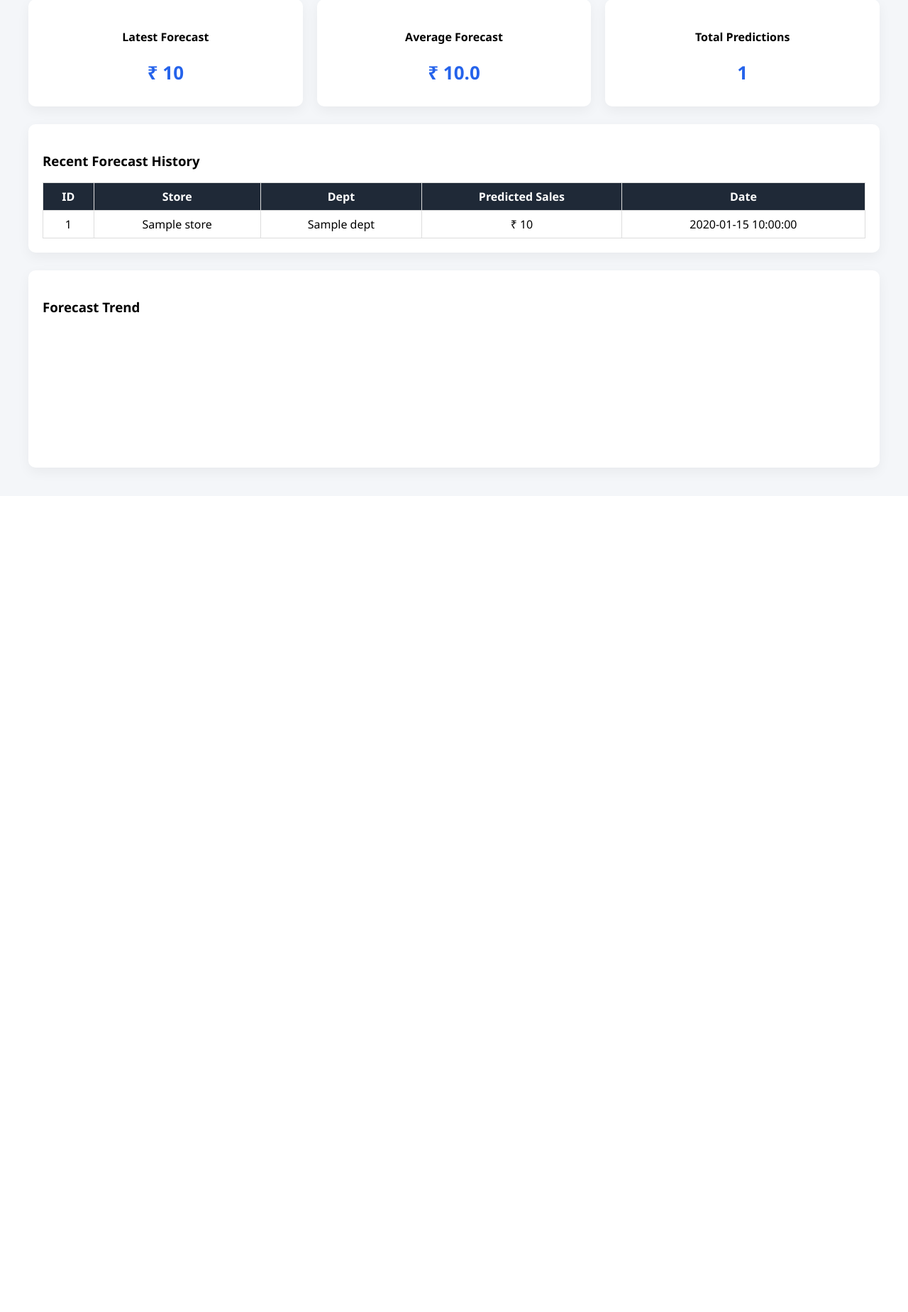
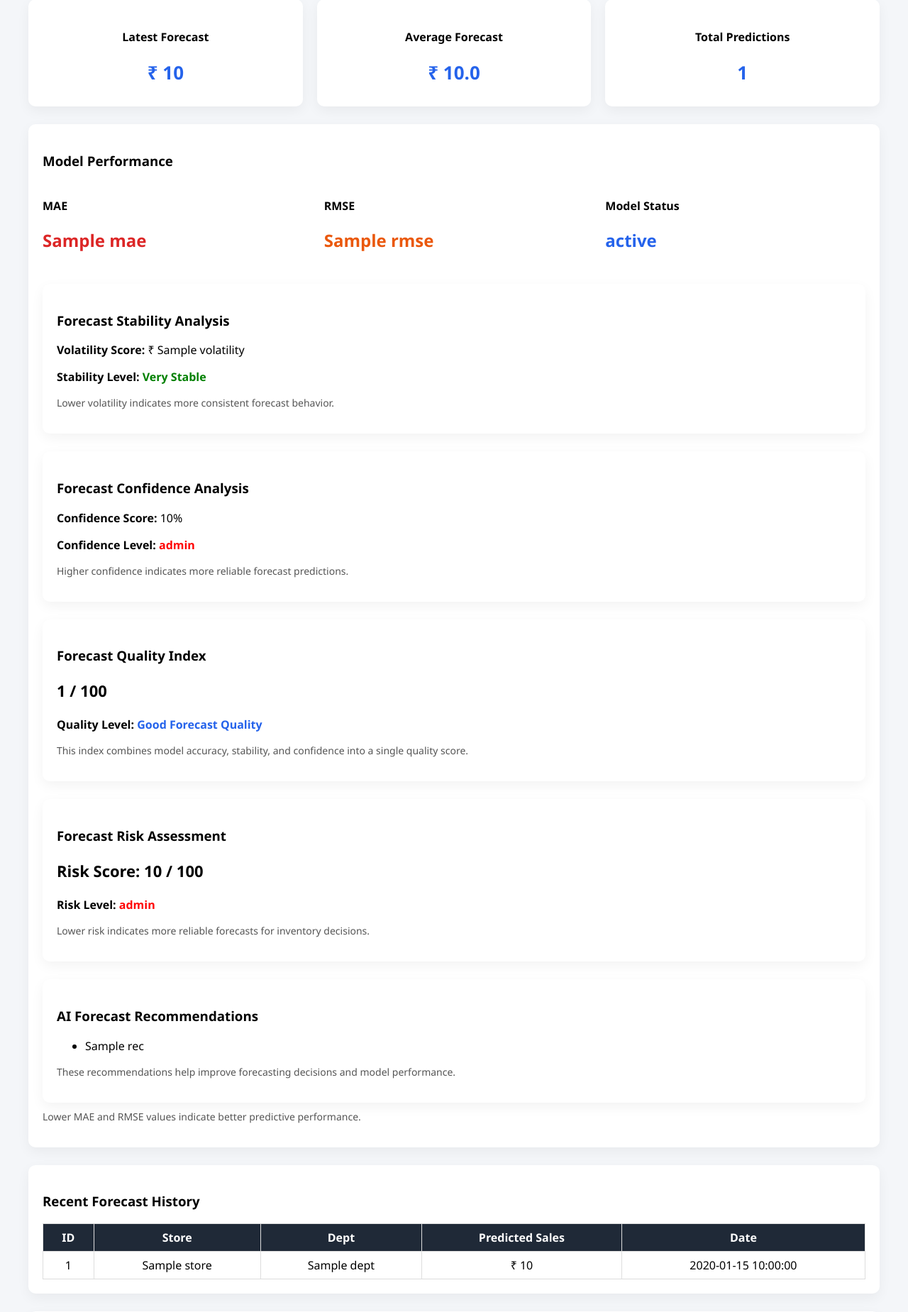
Before and after one commit to prashansha-31/ai-demand-inventory, a Flask app: template templates/forecast.html in a window 1280 px wide. Shown: the part 387-2236 px from the top of the page at 71% size. Before the commit the page ends 1061 px from the top, so only its background shows below. Run offline with Flask 3, Linux system fonts and the light colour scheme; the template is opened without the code that fills it: most values are stand-ins (such as "Sample title", 1, 10 or a date in 2020); a map, chart or similar area stays blank; parts of the project's set-up code (start-up, migrations or seed data) failed here and were passed over.

Commit message:
add advanced forecast analytics dashboard with quality, risk, and AI recommendations

```diff
--- a/app.py
+++ b/app.py
@@ -1,248 +1,266 @@
 from flask import Flask, render_template, request
 import sqlite3
-import pandas as pd
-import pickle
-import datetime
-import json
-import math
+import numpy as np
+from datetime import datetime
 
 app = Flask(__name__)
 
-# =========================
-# LOAD ML MODEL
-# =========================
-with open("models/demand_model.pkl", "rb") as f:
-    model = pickle.load(f)
+# -------------------------------
+# CREATE DATABASE TABLE
+# -------------------------------
 
-
-# =========================
-# DATABASE CONNECTION
-# =========================
-def get_db_connection():
-    conn = sqlite3.connect("inventory.db")
-    conn.row_factory = sqlite3.Row
-    return conn
-
-
-# =========================
-# DATABASE INITIALIZATION
-# =========================
 def init_db():
-    conn = get_db_connection()
+    conn = sqlite3.connect("forecast.db")
     cursor = conn.cursor()
 
-    # Sales table
     cursor.execute("""
-        CREATE TABLE IF NOT EXISTS sales (
-            id INTEGER PRIMARY KEY AUTOINCREMENT,
-            store INTEGER,
-            dept INTEGER,
-            date TEXT,
-            weekly_sales REAL,
-            is_holiday INTEGER
-        )
-    """)
-
-    # Forecast table
-    cursor.execute("""
-        CREATE TABLE IF NOT EXISTS forecasts (
-            id INTEGER PRIMARY KEY AUTOINCREMENT,
-            store INTEGER,
-            dept INTEGER,
-            predicted_sales REAL,
-            prediction_date TEXT
-        )
-    """)
-
-    # Inventory policy table
-    cursor.execute("""
-        CREATE TABLE IF NOT EXISTS inventory_policy (
-            id INTEGER PRIMARY KEY AUTOINCREMENT,
-            store INTEGER,
-            dept INTEGER,
-            predicted_sales REAL,
-            eoq REAL,
-            safety_stock REAL,
-            reorder_point REAL,
-            created_at TEXT
-        )
+    CREATE TABLE IF NOT EXISTS prediction_history (
+        id INTEGER PRIMARY KEY AUTOINCREMENT,
+        store INTEGER,
+        dept INTEGER,
+        predicted_sales REAL,
+        prediction_date TEXT
+    )
     """)
 
     conn.commit()
     conn.close()
 
 
-# =========================
-# HOME
-# =========================
-@app.route("/")
-def home():
-    return render_template("index.html")
+# run when app starts
+init_db()
+
+DATABASE = "forecast.db"
 
 
-# =========================
-# DASHBOARD
-# =========================
-@app.route("/dashboard")
-def dashboard():
-    store = request.args.get("store")
-    dept = request.args.get("dept")
+# -------------------------------
+# DATABASE CONNECTION
+# -------------------------------
+
+def get_db_connection():
+    conn = sqlite3.connect(DATABASE)
+    conn.row_factory = sqlite3.Row
+    return conn
+
+
+# -------------------------------
+# SIMPLE PREDICTION FUNCTION
+# (Replace with ML model later)
+# -------------------------------
+
+def predict_sales(store, dept):
+    base = 12000
+    prediction = base + (store * 120) + (dept * 80)
+    return round(prediction, 2)
+
+
+# -------------------------------
+# FORECAST ROUTE
+# -------------------------------
+
+@app.route("/", methods=["GET", "POST"])
+def forecast():
 
     conn = get_db_connection()
-    cursor = conn.cursor()
 
-    query = "SELECT store, dept, date, weekly_sales FROM sales"
-    conditions = []
-    params = []
+    prediction = None
+    selected_store = None
+    selected_dept = None
 
-    if store:
-        conditions.append("store = ?")
-        params.append(store)
+    if request.method == "POST":
 
-    if dept:
-        conditions.append("dept = ?")
-        params.append(dept)
+        store = int(request.form["store"])
+        dept = int(request.form["dept"])
 
-    if conditions:
-        query += " WHERE " + " AND ".join(conditions)
+        selected_store = store
+        selected_dept = dept
 
-    query += " LIMIT 20"
+        prediction = predict_sales(store, dept)
 
-    cursor.execute(query, params)
-    rows = cursor.fetchall()
+        conn.execute(
+            """
+            INSERT INTO prediction_history (store, dept, predicted_sales, prediction_date)
+            VALUES (?, ?, ?, ?)
+            """,
+            (store, dept, prediction, datetime.now())
+        )
 
-    cursor.execute("SELECT SUM(weekly_sales), AVG(weekly_sales) FROM sales")
-    result = cursor.fetchone()
+        conn.commit()
 
-    total_sales = result[0] if result[0] else 0
-    avg_sales = result[1] if result[1] else 0
+    # -------------------------------
+    # LOAD HISTORY
+    # -------------------------------
 
-    cursor.execute("SELECT COUNT(DISTINCT store) FROM sales")
-    total_stores = cursor.fetchone()[0]
+    rows = conn.execute(
+        "SELECT * FROM prediction_history ORDER BY id DESC LIMIT 20"
+    ).fetchall()
 
-    cursor.execute("SELECT COUNT(DISTINCT dept) FROM sales")
-    total_depts = cursor.fetchone()[0]
+    prediction_history = [dict(row) for row in rows]
 
     conn.close()
 
-    return render_template(
-        "dashboard.html",
-        data=rows,
-        total_sales=total_sales,
-        avg_sales=avg_sales,
-        total_stores=total_stores,
-        total_depts=total_depts
-    )
+    sales_list = [row["predicted_sales"] for row in prediction_history]
 
+    # -------------------------------
+    # KPI CALCULATIONS
+    # -------------------------------
 
-# =========================
-# FORECAST + INVENTORY
-# =========================
-@app.route("/forecast", methods=["GET", "POST"])
-def forecast():
+    if sales_list:
 
-    prediction = None
-    inventory_result = None
-    selected_store = None
-    selected_dept = None
+        latest_forecast = sales_list[0]
+        average_forecast = round(np.mean(sales_list), 2)
+        total_predictions = len(sales_list)
 
-    conn = get_db_connection()
-    cursor = conn.cursor()
+        # Dummy MAE / RMSE for demonstration
+        actuals = [x * 0.9 for x in sales_list]
 
-    if request.method == "POST":
-        selected_store = request.form["store"]
-        selected_dept = request.form["dept"]
+        errors = [abs(a - p) for a, p in zip(actuals, sales_list)]
+        mae = round(np.mean(errors), 2)
 
-        store = int(selected_store)
-        dept = int(selected_dept)
+        rmse = round(np.sqrt(np.mean([(a - p) ** 2 for a, p in zip(actuals, sales_list)])), 2)
 
-        today = datetime.datetime.now()
-        year = today.year
-        month = today.month
-        week = today.isocalendar()[1]
+        # -------------------------------
+        # STABILITY (VOLATILITY)
+        # -------------------------------
 
-        features = [[store, dept, year, month, week]]
-        prediction = float(model.predict(features)[0])
+        volatility_score = round(np.std(sales_list), 2)
 
-        # Save forecast
-        cursor.execute("""
-            INSERT INTO forecasts (store, dept, predicted_sales, prediction_date)
-            VALUES (?, ?, ?, ?)
-        """, (store, dept, prediction, today.strftime("%Y-%m-%d %H:%M:%S")))
+        if volatility_score < 300:
+            stability_level = "Highly Stable"
+        elif volatility_score < 700:
+            stability_level = "Moderately Stable"
+        else:
+            stability_level = "Unstable"
 
-        # =====================
-        # INVENTORY CALCULATION
-        # =====================
-        ordering_cost = 50
-        holding_cost = 2
-        lead_time = 2
-        z = 1.65
-        demand_variability = 0.1 * prediction
+        # -------------------------------
+        # CONFIDENCE SCORE
+        # -------------------------------
 
-        eoq = math.sqrt((2 * prediction * ordering_cost) / holding_cost)
-        safety_stock = z * math.sqrt(lead_time) * demand_variability
-        reorder_point = (prediction * lead_time) + safety_stock
+        confidence_score = round(max(0, 100 - (rmse / 500)), 2)
 
-        inventory_result = {
-            "eoq": round(eoq, 2),
-            "safety_stock": round(safety_stock, 2),
-            "reorder_point": round(reorder_point, 2)
-        }
+        if confidence_score > 80:
+            confidence_level = "High Confidence"
+        elif confidence_score > 50:
+            confidence_level = "Moderate Confidence"
+        else:
+            confidence_level = "Low Confidence"
 
-        # Save inventory policy
-        cursor.execute("""
-            INSERT INTO inventory_policy
-            (store, dept, predicted_sales, eoq, safety_stock, reorder_point, created_at)
-            VALUES (?, ?, ?, ?, ?, ?, ?)
-        """, (
-            store,
-            dept,
-            prediction,
-            inventory_result["eoq"],
-            inventory_result["safety_stock"],
-            inventory_result["reorder_point"],
-            today.strftime("%Y-%m-%d %H:%M:%S")
-        ))
+        # -------------------------------
+        # QUALITY INDEX
+        # -------------------------------
 
-        conn.commit()
+        quality_index = round(
+            (confidence_score + (100 - volatility_score / 10) + (100 - mae / 100)) / 3, 2
+        )
 
-    # Fetch history
-    cursor.execute("SELECT * FROM forecasts ORDER BY id DESC LIMIT 10")
-    prediction_rows = cursor.fetchall()
+        if quality_index > 80:
+            quality_status = "Excellent Forecast Quality"
+        elif quality_index > 60:
+            quality_status = "Good Forecast Quality"
+        elif quality_index > 40:
+            quality_status = "Average Forecast Quality"
+        else:
+            quality_status = "Poor Forecast Quality"
 
-    prediction_history = [dict(row) for row in prediction_rows]
+        # -------------------------------
+        # RISK ASSESSMENT
+        # -------------------------------
 
-    cursor.execute("SELECT * FROM inventory_policy ORDER BY id DESC LIMIT 10")
-    inventory_rows = cursor.fetchall()
+        normalized_volatility = max(0, 100 - (volatility_score / 10))
 
-    inventory_history = [dict(row) for row in inventory_rows]
+        risk_score = (confidence_score + quality_index + normalized_volatility) / 3
+        risk_score = max(0, min(100, risk_score))
 
-    # Prepare JSON chart data
-    forecast_chart_data = json.dumps([
-        {"date": row["prediction_date"], "sales": row["predicted_sales"]}
-        for row in prediction_history
-    ])
+        if risk_score < 30:
+            risk_level = "High Risk"
+        elif risk_score < 60:
+            risk_level = "Medium Risk"
+        else:
+            risk_level = "Low Risk"
 
-    inventory_chart_data = json.dumps([
-        {"date": row["created_at"], "reorder": row["reorder_point"]}
-        for row in inventory_history
-    ])
+        # -------------------------------
+        # AI RECOMMENDATION ENGINE
+        # -------------------------------
 
-    conn.close()
+        recommendations = []
+
+        if mae > 10000 or rmse > 20000:
+            recommendations.append(
+                "Model accuracy is low. Consider retraining the forecasting model."
+            )
+
+        if confidence_score < 50:
+            recommendations.append(
+                "Forecast confidence is low. Predictions may be unreliable."
+            )
+
+        if volatility_score > 700:
+            recommendations.append(
+                "High volatility detected in forecasts. Demand may fluctuate significantly."
+            )
+
+        if risk_level == "High Risk":
+            recommendations.append(
+                "Forecast risk is high. Use caution when planning inventory."
+            )
+
+        if risk_level == "Medium Risk":
+            recommendations.append(
+                "Forecast risk is moderate. Suitable mainly for short-term planning."
+            )
+
+        if quality_index > 70:
+            recommendations.append(
+                "Forecast quality is strong. Model performing well."
+            )
+
+    else:
+
+        latest_forecast = 0
+        average_forecast = 0
+        total_predictions = 0
+        mae = 0
+        rmse = 0
+        volatility_score = 0
+        stability_level = "N/A"
+        confidence_score = 0
+        confidence_level = "N/A"
+        quality_index = 0
+        quality_status = "N/A"
+        risk_score = 0
+        risk_level = "N/A"
+        recommendations = []
+
+    # -------------------------------
+    # RENDER TEMPLATE
+    # -------------------------------
 
     return render_template(
         "forecast.html",
         prediction=prediction,
         selected_store=selected_store,
         selected_dept=selected_dept,
-        inventory_result=inventory_result,
         prediction_history=prediction_history,
-        inventory_history=inventory_history,
-        forecast_chart_data=forecast_chart_data,
-        inventory_chart_data=inventory_chart_data
+        latest_forecast=latest_forecast,
+        average_forecast=average_forecast,
+        total_predictions=total_predictions,
+        mae=mae,
+        rmse=rmse,
+        volatility_score=volatility_score,
+        stability_level=stability_level,
+        confidence_score=confidence_score,
+        confidence_level=confidence_level,
+        quality_index=quality_index,
+        quality_status=quality_status,
+        risk_score=round(risk_score, 2),
+        risk_level=risk_level,
+        recommendations=recommendations
     )
 
 
+# -------------------------------
+# RUN APP
+# -------------------------------
+
 if __name__ == "__main__":
-    init_db()
     app.run(debug=True)
--- a/templates/forecast.html
+++ b/templates/forecast.html
@@ -125,6 +125,171 @@
     </div>
 
 </div>
+
+{% if mae and rmse %}
+<div class="card">
+    <h3>Model Performance</h3>
+
+    <div style="display:flex; gap:30px; margin-top:15px;">
+
+        <div style="flex:1;">
+            <h4>MAE</h4>
+            <h2 style="color:#dc2626;">
+                {{ mae }}
+            </h2>
+        </div>
+
+        <div style="flex:1;">
+            <h4>RMSE</h4>
+            <h2 style="color:#ea580c;">
+                {{ rmse }}
+            </h2>
+        </div>
+
+        <div style="flex:1;">
+            <h4>Model Status</h4>
+            <h2 style="color:#2563eb;">
+                {{ model_status }}
+            </h2>
+        </div>
+
+    </div>
+
+    <div class="card">
+    <h3>Forecast Stability Analysis</h3>
+
+    <p><strong>Volatility Score:</strong> ₹ {{ volatility }}</p>
+
+    <p><strong>Stability Level:</strong>
+        {% if stability_status == "Very Stable" %}
+            <span style="color:green; font-weight:bold;">{{ stability_status }}</span>
+        {% elif stability_status == "Moderately Stable" %}
+            <span style="color:orange; font-weight:bold;">{{ stability_status }}</span>
+        {% else %}
+            <span style="color:red; font-weight:bold;">{{ stability_status }}</span>
+        {% endif %}
+    </p>
+
+    <p style="font-size: 14px; color: #555;">
+        Lower volatility indicates more consistent forecast behavior.
+    </p>
+</div>
+
+<div class="card">
+    <h3>Forecast Confidence Analysis</h3>
+
+    <p><strong>Confidence Score:</strong> {{ confidence_score }}%</p>
+
+    <p><strong>Confidence Level:</strong>
+        {% if confidence_level == "High Confidence" %}
+            <span style="color:green; font-weight:bold;">
+                {{ confidence_level }}
+            </span>
+        {% elif confidence_level == "Moderate Confidence" %}
+            <span style="color:orange; font-weight:bold;">
+                {{ confidence_level }}
+            </span>
+        {% else %}
+            <span style="color:red; font-weight:bold;">
+                {{ confidence_level }}
+            </span>
+        {% endif %}
+    </p>
+
+    <p style="font-size: 14px; color: #555;">
+        Higher confidence indicates more reliable forecast predictions.
+    </p>
+</div>
+
+<div class="card">
+    <h3>Forecast Quality Index</h3>
+
+    <p style="font-size: 22px; font-weight: bold;">
+        {{ quality_index }} / 100
+    </p>
+
+    <p>
+        <strong>Quality Level:</strong>
+        {% if quality_status == "Excellent Forecast Quality" %}
+            <span style="color:green; font-weight:bold;">
+                {{ quality_status }}
+            </span>
+        {% elif quality_status == "Good Forecast Quality" %}
+            <span style="color:#2563eb; font-weight:bold;">
+                {{ quality_status }}
+            </span>
+        {% elif quality_status == "Average Forecast Quality" %}
+            <span style="color:orange; font-weight:bold;">
+                {{ quality_status }}
+            </span>
+        {% else %}
+            <span style="color:red; font-weight:bold;">
+                {{ quality_status }}
+            </span>
+        {% endif %}
+    </p>
+
+    <p style="font-size: 14px; color: #555;">
+        This index combines model accuracy, stability, and confidence into a single quality score.
+    </p>
+</div>
+
+<div class="card">
+<h3>Forecast Risk Assessment</h3>
+
+<p style="font-size:22px;font-weight:bold;">
+Risk Score: {{ risk_score }} / 100
+</p>
+
+<p>
+<strong>Risk Level:</strong>
+
+{% if risk_level == "Low Risk" %}
+<span style="color:green;font-weight:bold;">
+{{ risk_level }}
+</span>
+
+{% elif risk_level == "Medium Risk" %}
+<span style="color:orange;font-weight:bold;">
+{{ risk_level }}
+</span>
+
+{% else %}
+<span style="color:red;font-weight:bold;">
+{{ risk_level }}
+</span>
+{% endif %}
+
+</p>
+
+<p style="font-size:14px;color:#555;">
+Lower risk indicates more reliable forecasts for inventory decisions.
+</p>
+
+</div>
+
+<div class="card">
+
+<h3>AI Forecast Recommendations</h3>
+
+<ul>
+{% for rec in recommendations %}
+<li style="margin-bottom:8px;">{{ rec }}</li>
+{% endfor %}
+</ul>
+
+<p style="font-size:14px;color:#555;">
+These recommendations help improve forecasting decisions and model performance.
+</p>
+
+</div>
+
+    <p style="margin-top:10px; font-size:14px; color:#555;">
+        Lower MAE and RMSE values indicate better predictive performance.
+    </p>
+
+</div>
+{% endif %}
 
 <!-- HISTORY TABLE -->
 <div class="card">
```
